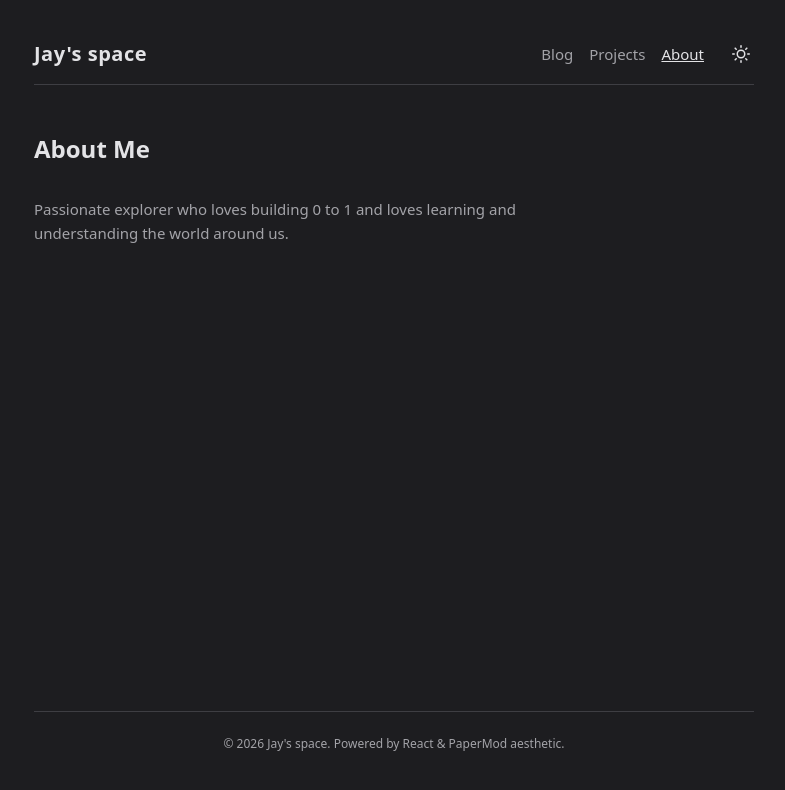
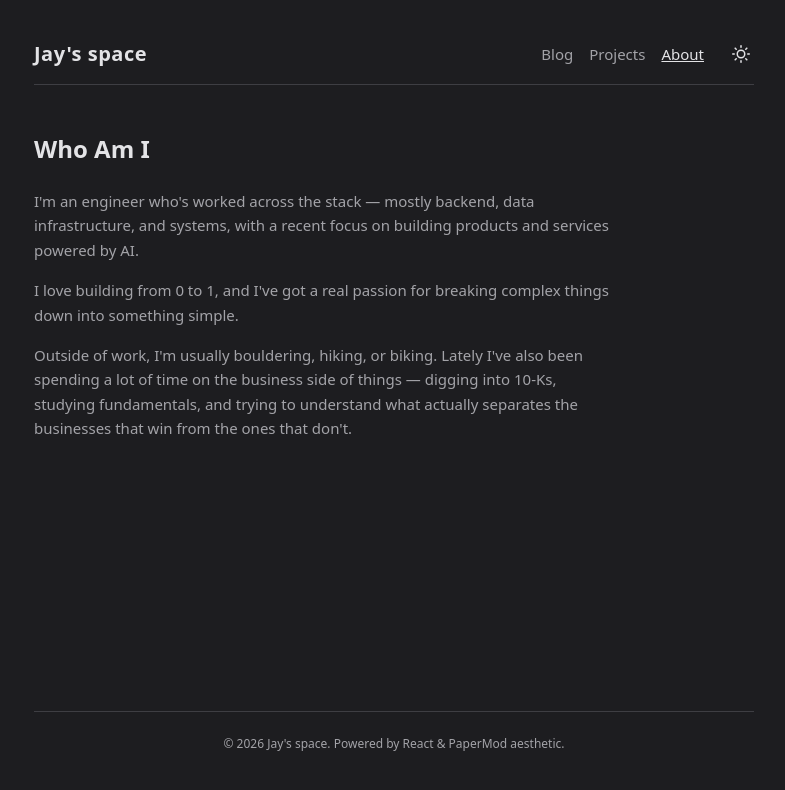
Before and after one commit to Kolajy/personal_site, an Astro site: page / in a window 1280 px wide. Both pictures are taken after a click on the button "About". Shown: the whole page, without its empty margins (246-1031 px from the left). Built offline with nearby package versions, Linux system fonts and the light colour scheme; Astro itself is replaced by a stand-in of ours.

Commit message:
feat: update about section with who am i details

```diff
--- a/src/App.jsx
+++ b/src/App.jsx
@@ -292,13 +292,19 @@ export default function App({ posts = [], projects = [] }) {
           </div>
         ) : activeTab === 'about' ? (
           /* ABOUT ME VIEW */
-          <div className="space-y-8">
+          <div className="space-y-6">
             <header className="space-y-1">
-              <h1 className="text-2xl font-extrabold text-[var(--text-primary)]">About Me</h1>
+              <h1 className="text-2xl font-extrabold text-[var(--text-primary)]">Who Am I</h1>
             </header>
-            <div className="prose text-[15px] text-[var(--text-secondary)] leading-relaxed max-w-xl">
+            <div className="prose text-[15px] text-[var(--text-secondary)] leading-relaxed max-w-xl space-y-4">
               <p>
-                Passionate explorer who loves building 0 to 1 and loves learning and understanding the world around us.
+                I'm an engineer who's worked across the stack — mostly backend, data infrastructure, and systems, with a recent focus on building products and services powered by AI.
+              </p>
+              <p>
+                I love building from 0 to 1, and I've got a real passion for breaking complex things down into something simple.
+              </p>
+              <p>
+                Outside of work, I'm usually bouldering, hiking, or biking. Lately I've also been spending a lot of time on the business side of things — digging into 10-Ks, studying fundamentals, and trying to understand what actually separates the businesses that win from the ones that don't.
               </p>
             </div>
           </div>
```
